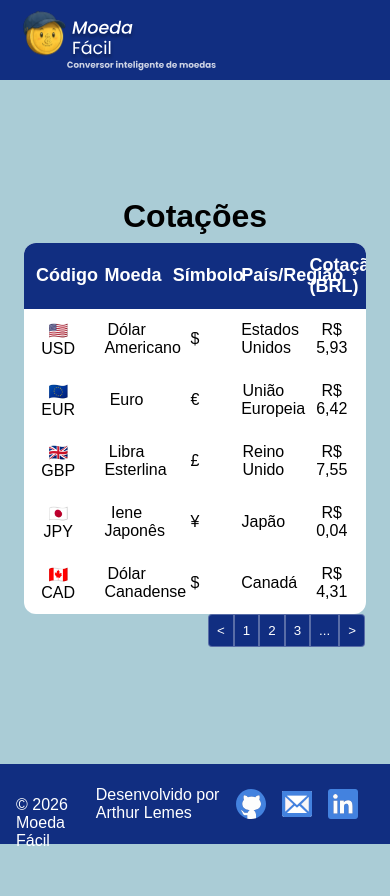
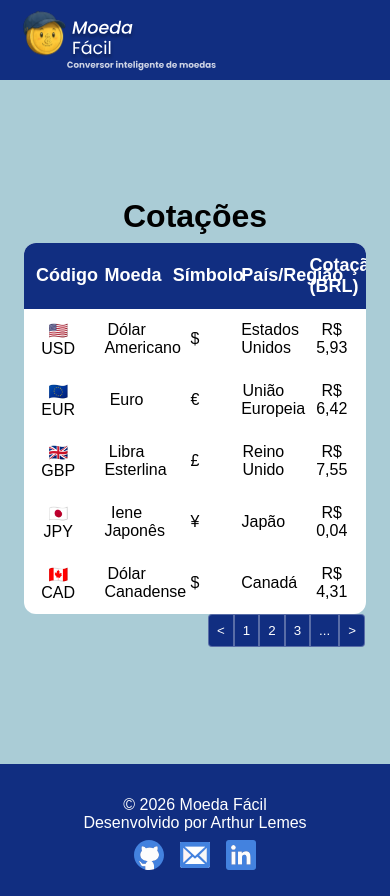
Before and after one commit to arthurp1910/moeda-facil, a React (Vite) app: page / in a window 390 px wide. Before the commit the page ends 850 px from the top, so only its background shows below. Built offline with nearby package versions, Linux system fonts and the light colour scheme.

Commit message:
colocando responsividade em alguns containers

```diff
--- a/src/components/layout/Footer.css
+++ b/src/components/layout/Footer.css
@@ -9,14 +9,12 @@
   color: var(--color-text-light);
 }
 
-
 .footerCentral {
   display: flex;
   flex-direction: row;
   gap: 8px;
   height: 100%;
 }
-
 
 .footerLinks {
   display: flex;
@@ -26,3 +24,17 @@
   padding: 8px 16px;
   align-items: center;
 }
+
+@media screen and (max-width: 807px) {
+  .footer {
+    padding: 32px 28px 14px;
+    flex-direction: column;
+    height: auto;
+    align-items: center;
+    text-align: center;
+  }
+  .footerLinks {
+    flex-direction: row;
+    align-items: center;
+  }
+}
--- a/src/components/layout/Footer.tsx
+++ b/src/components/layout/Footer.tsx
@@ -6,20 +6,21 @@ import "./Footer.css";
 export default function Footer() {
   return (
     <footer className="footer">
-      <div className="footerCentral">
-        © 2026 Moeda Fácil
-      </div>
+      <div className="footerCentral">© 2026 Moeda Fácil</div>
 
-      <div className="footerDesenvolvido">
-        Desenvolvido por Arthur Lemes
-      </div>
+      <div className="footerDesenvolvido">Desenvolvido por Arthur Lemes</div>
 
       <div className="footerLinks">
-        <img src={githubLogo} alt="GitHub" width="30" height="30" />
-        <img src={emailLogo} alt="Email" width="30" height="30" />
-        <img src={linkedinLogo} alt="LinkedIn" width="30" height="30" />
+        <a href="https://github.com/arthurp1910">
+          <img src={githubLogo} alt="GitHub" width="30" height="30" />
+        </a>
+        <a href="mailto:lemesarthurr@gmail.com?subject=Assunto&body=Mensagem">
+          <img src={emailLogo} alt="Email" width="30" height="30" />
+        </a>
+        <a href="https://www.linkedin.com/in/arthur-lemes-58b69926a">
+          <img src={linkedinLogo} alt="LinkedIn" width="30" height="30" />
+        </a>
       </div>
-
     </footer>
   );
 }
```
Lines whose indentation alone changed are shown as unchanged.
